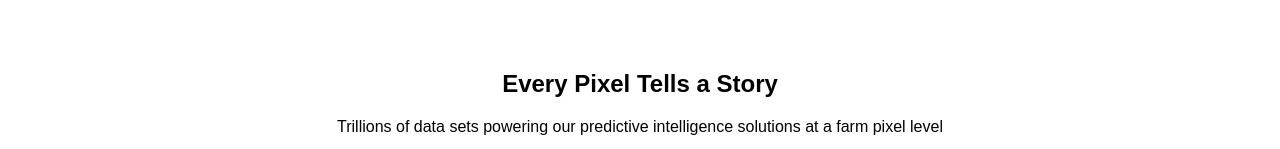
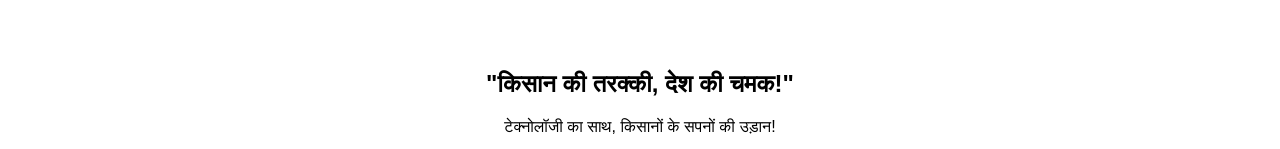
Before and after one commit to Anuzka-Sharma/URVARA, a website: page frontend/features/webpage.html in a window 1280 px wide. Shown: the part 640-789 px from the top of the page. Drawn offline with Linux system fonts and the light colour scheme.

Commit message:
slogan change

```diff
--- a/frontend/features/webpage.html
+++ b/frontend/features/webpage.html
@@ -30,8 +30,8 @@
 
     <!-- Features Section -->
     <section class="features">
-        <h2>Every Pixel Tells a Story</h2>
-        <p>Trillions of data sets powering our predictive intelligence solutions at a farm pixel level</p>
+        <h2>"किसान की तरक्की, देश की चमक!"</h2>
+        <p>टेक्नोलॉजी का साथ, किसानों के सपनों की उड़ान!</p>
         <div class="feature-grid">
             <div class="feature-card">
 
```
